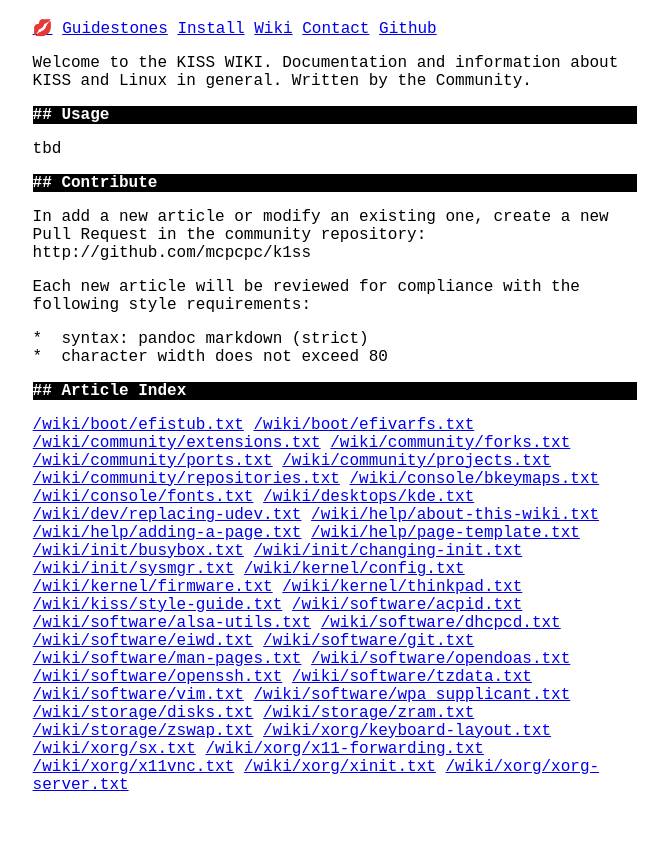
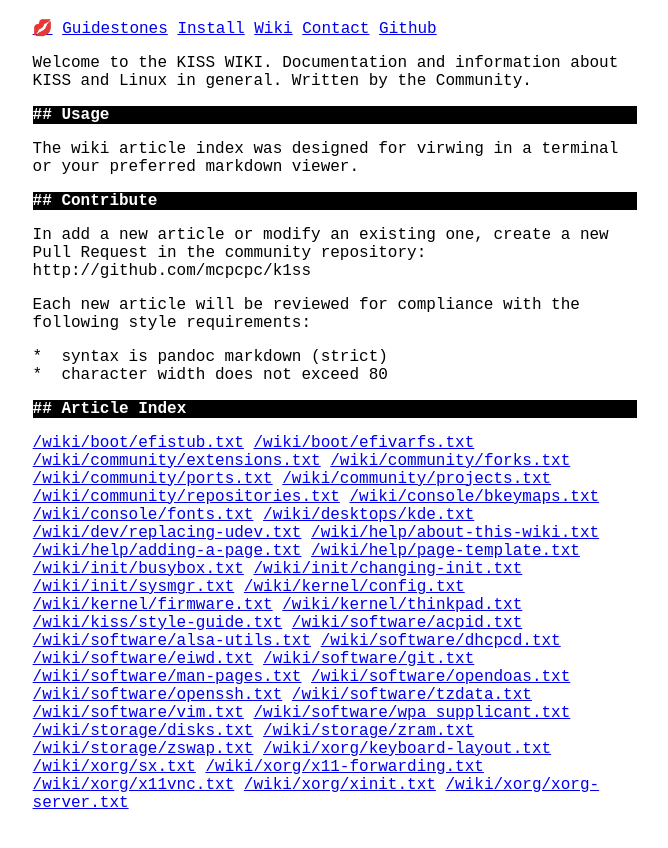
Before and after one commit to mcpcpc/k1ss, a Jekyll site: the page built from wiki.md, in a window 1280 px wide. Shown: the top 848 px of the page, without its empty margins (305-973 px from the left). Built offline with Jekyll 4.4.1, drawn with Linux system fonts in a browser that asks for light colours.

Commit message:
Update wiki.md

```diff
--- a/wiki.md
+++ b/wiki.md
@@ -7,7 +7,7 @@ general. Written by the Community.
 
 ## Usage
 
-tbd
+The wiki article index was designed for virwing in a terminal or your preferred markdown viewer.
 
 ## Contribute
 
@@ -16,7 +16,7 @@ http://github.com/mcpcpc/k1ss
 
 Each new article will be reviewed for compliance with the following style requirements:
 
-* syntax: pandoc markdown (strict)
+* syntax is pandoc markdown (strict)
 * character width does not exceed 80
 
 ## Article Index
```
